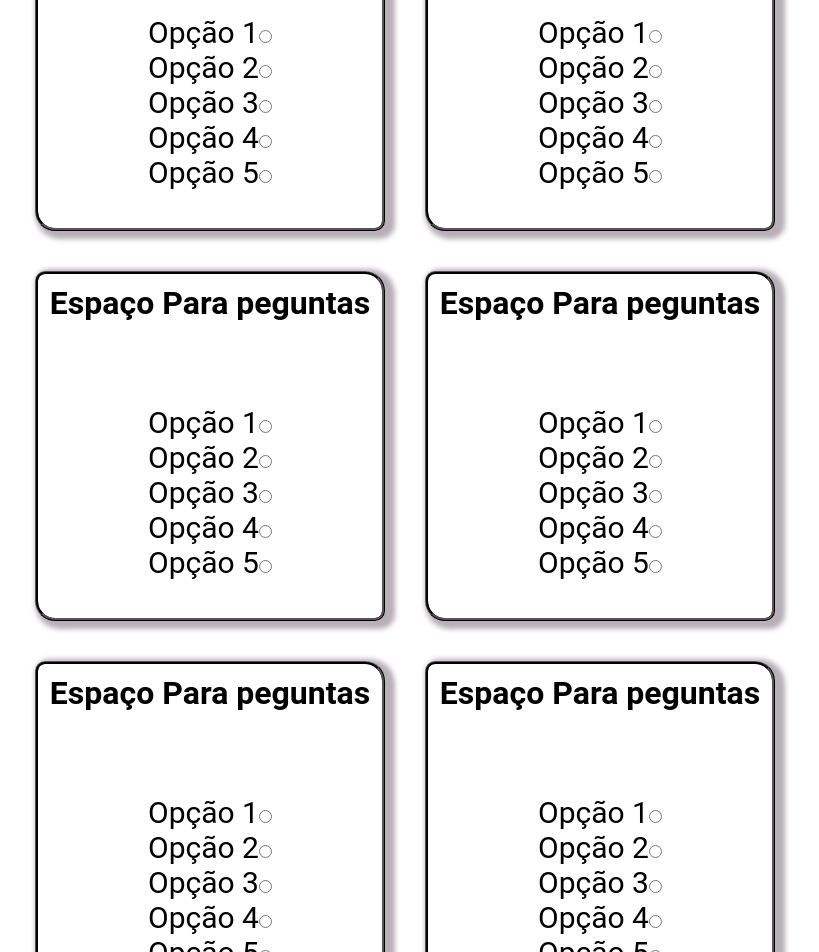
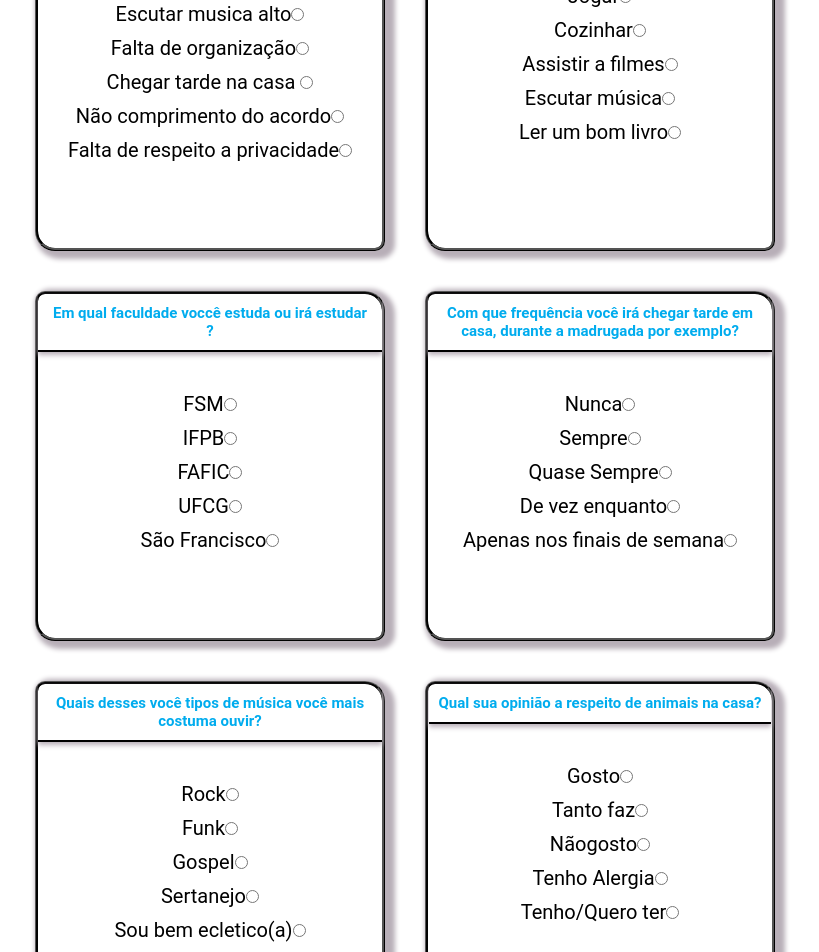
Before and after one commit to camilacasimiro/desafio-trainee-loopis, a React (Create React App) app: page /quizz in a window 1280 px wide. Shown: the part 200-1152 px from the top of the page, without its empty margins (113-932 px from the left). Built offline with nearby package versions, Linux system fonts and the light colour scheme.

Commit message:
Modificado na pagina quizz : Formulario.jsx , index.js e style.cs

```diff
--- a/src/pages/Quizz/ComponentQuizz/Formulario.jsx
+++ b/src/pages/Quizz/ComponentQuizz/Formulario.jsx
@@ -1,27 +1,136 @@
 
-function Formulario() {
+function Formularios() {
     return (
+        <>
         <div className='CardQuestions' >
-                <h1 className='textoDentrodoCard' >Espaço Para peguntas</h1>
+            <h1 className='textoDentrodoCard' >Quais destas atitudes dos seus roommates mais te incomoda?</h1>
+            <ul className='esteticaformulario'>
+                <div className="TextoaEsquerda">
+                <li>
+                    <label htmlFor="musica">Escutar musica alto</label>
+                    <input type="radio" name="formulario1" value="1" />
+                </li>
+                <label htmlFor="organização">Falta de organização</label>
+                <input type="radio" name="formulario1" value="2" />
+                <li>
+                    <label htmlFor="horario">Chegar tarde na casa </label>
+                    <input type="radio" name="formulario1" value="3" />
+                </li>
+                <label htmlFor="acordo">Não comprimento do acordo</label>
+                <input type="radio" name="formulario1" value="4" />
+                <li>
+                    <label htmlFor="privacidade">Falta de respeito a privacidade</label>
+                    <input type="radio" name="formulario1" value="5" />
+                </li>
+                </div>
+            </ul>
+        </div>
+        <div className='CardQuestions' >
+        <h1 className='textoDentrodoCard' >O que você gosta de fazer em seu tempo livre?</h1>
         <ul className='esteticaformulario'>
             <li>
-                        <label for="">Opção 1</label>
-                        <input type="radio" name="" value="" />
+                <label htmlFor="musica">Jogar</label>
+                <input type="radio" name="formulario2" value="1" />
             </li>
-                    <label for="">Opção 2</label>
-                    <input type="radio" name="" value="" />
+            <label htmlFor="livro">Cozinhar</label>
+            <input type="radio" name="formulario2" value="2" />
             <li>
-                        <label for="">Opção 3</label>
-                        <input type="radio" name="" value="" />
+                <label htmlFor="filme">Assistir a filmes</label>
+                <input type="radio" name="formulario2" value="3" />
             </li>
-                    <label for="">Opção 4</label>
-                    <input type="radio" name="" value="" />
+            <label htmlFor="cozinhar">Escutar música</label>
+            <input type="radio" name="formulario2" value="4" />
             <li>
-                        <label for="">Opção 5</label>
-                        <input type="radio" name="" value="" />
+                <label htmlFor="jogar">Ler um bom livro</label>
+                <input type="radio" name="formulario2" value="5" />
             </li>
         </ul>
     </div>
+    <div className='CardQuestions' >
+            <h1 className='textoDentrodoCard'>Em qual faculdade voccê estuda ou irá estudar ? </h1>
+            <ul className='esteticaformulario'>
+                <li>
+                    <label htmlFor="FSM">FSM</label>
+                    <input type="radio" name="formulario3" value="1" />
+                </li>
+                <label forr="IFPM">IFPB</label>
+                <input type="radio" name="formulario3" value="2" />
+                <li>
+                    <label htmlFor="FAFIC">FAFIC</label>
+                    <input type="radio" name="formulario3" value="3" />
+                </li>
+                <label htmlFor="UFCG">UFCG</label>
+                <input type="radio" name="formulario3" value="4" />
+                <li>
+                    <label htmlFor="SãoFranciso">São Francisco</label>
+                    <input type="radio" name="formulario3" value="5" />
+                </li>
+            </ul>
+        </div>
+        <div className='CardQuestions' >
+            <h1 className='textoDentrodoCard' >Com que frequência você irá chegar tarde em casa, durante a madrugada por exemplo?</h1>
+            <ul className='esteticaformulario'>
+                <li>
+                    <label htmlFor="Nunca">Nunca</label>
+                    <input type="radio" name="formulario4" value="1" />
+                </li>
+                <label htmlFor="Sempre">Sempre</label>
+                <input type="radio" name="formulario4" value="2" />
+                <li>
+                    <label htmlFor="QuaseSempre">Quase Sempre</label>
+                    <input type="radio" name="formulario4" value="3" />
+                </li>
+                <label htmlFor="DeVezEnquanto">De vez enquanto</label>
+                <input type="radio" name="formulario4" value="4" />
+                <li>
+                    <label htmlFor="FinaisDeSemana">Apenas nos finais de semana</label>
+                    <input type="radio" name="formulario4" value="5" />
+                </li>
+            </ul>
+        </div>
+        <div className='CardQuestions' >
+            <h1 className='textoDentrodoCard' >Quais desses você  tipos de música você mais costuma ouvir?</h1>
+            <ul className='esteticaformulario'>
+                <li>
+                    <label htmlFor="Rock">Rock</label>
+                    <input type="radio" name="formulario5" value="1" />
+                </li>
+                <label htmlFor="Funk">Funk</label>
+                <input type="radio" name="formulario5" value="2" />
+                <li>
+                    <label htmlFor="Gospel">Gospel</label>
+                    <input type="radio" name="formulario5" value="3" />
+                </li>
+                <label htmlFor="Sertanejo">Sertanejo</label>
+                <input type="radio" name="formulario5" value="4" />
+                <li>
+                    <label htmlFor="Ecletico">Sou bem ecletico(a)</label>
+                    <input type="radio" name="formulario5" value="5" />
+                </li>
+            </ul>
+        </div>
+        <div className='CardQuestions' >
+            <h1 className='textoDentrodoCard' >Qual sua opinião a respeito de animais na casa?</h1>
+            <ul className='esteticaformulario'>
+                <li>
+                    <label htmlFor="Gosto">Gosto</label>
+                    <input type="radio" name="formulario6" value="1" />
+                </li>
+                <label htmlFor="Tantofaz">Tanto faz</label>
+                <input type="radio" name="formulario6" value="2" />
+                <li>
+                    <label htmlFor="Não gosto">Nãogosto</label>
+                    <input type="radio" name="formulario6" value="3" />
+                </li>
+                <label htmlFor="Alergia">Tenho Alergia</label>
+                <input type="radio" name="formulario6" value="4" />
+                <li>
+                    <label htmlFor="TenhoQueroter">Tenho/Quero ter</label>
+                    <input type="radio" name="formulario6" value="5" />
+                </li>
+            </ul>
+        </div>
+    </>
     )
 }
-export default Formulario
+export default Formularios
--- a/src/pages/Quizz/index.js
+++ b/src/pages/Quizz/index.js
@@ -4,7 +4,7 @@ import { Link } from 'react-router-dom';
 
 import "./style.css"
 
-import Formulario from "../Quizz/ComponentQuizz/Formulario"
+import Formularios from '../Quizz/ComponentQuizz/Formulario';
 
 function Quizz() {
     return (
@@ -22,12 +22,8 @@ function Quizz() {
             <div>
                 <form>
                     <div className="EtruturaDosFormularios" >
-                        <Formulario></Formulario>
-                        <Formulario></Formulario>
-                        <Formulario></Formulario>
-                        <Formulario></Formulario>
-                        <Formulario></Formulario>
-                        <Formulario></Formulario>
+                        <Formularios></Formularios>
+
                     </div>
                 </form>
             </div>
--- a/src/pages/Quizz/style.css
+++ b/src/pages/Quizz/style.css
@@ -1,17 +1,27 @@
 *{
   box-sizing: border-box;
 }
-l,li,p {
+l,p,li {
   margin: 0px;
-  padding: 0px;
+  padding: 10px;
   list-style: none;
 
   font-family: 'Roboto', sans-serif;
+
+}
+h1{
+  font-size: 15px;
+  color:#00ACEE;
 }
 
 a {
     text-decoration: none;
     color:#00ACEE;
+  }
+  .TextoaEsquerda{
+     text-align: justify; /* For Edge */
+  text-align-last: center;
+
   }
 
 .header {
@@ -23,6 +33,7 @@ a {
     padding: 20px;
     border-bottom: 2px solid black;
     box-shadow: 0px 3px 5px 0px rgba(184,175,184,1);
+
 
   }
 
@@ -68,18 +79,20 @@ a {
 .esteticaformulario {
     text-align: center;
     font-family: 'Roboto', sans-serif;
-    font-size: 30px;
+    font-size: 20px;
     font-weight:10px;
-    margin: auto;
 
+    margin-bottom:30px;
 
 }
 
 .textoDentrodoCard{
     text-align: center;
     font-family: 'Roboto', sans-serif;
-    margin-bottom: 35px;
+    margin-bottom: 30px;
     padding: 10px;
+    border-bottom: 2px solid black;
+    box-shadow: 0px 3px 5px 0px rgba(184,175,184,1);
 }
 
 .button {
```
Lines whose indentation alone changed are shown as unchanged.
